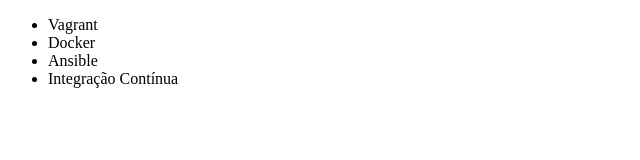
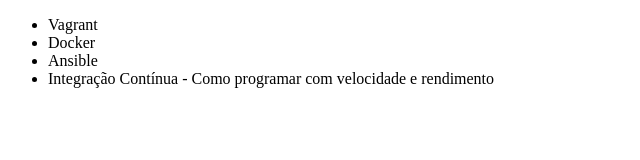
Before and after one commit to marcosf01/git-alura, a plain HTML site: page index.html in a window 1280 px wide. Shown: the whole page, without its empty margins (0-640 px from the left). Drawn offline with Linux system fonts and the light colour scheme.

Commit message:
Alterando o nome do curso Integração Contínua

```diff
--- a/index.html
+++ b/index.html
@@ -9,7 +9,7 @@
         <li>Vagrant</li>
         <li>Docker</li>
         <li>Ansible</li>
-        <li>Integração Contínua</li>
+        <li>Integração Contínua - Como programar com velocidade e rendimento</li>
     </ul>
 </body>
 </html>
```
